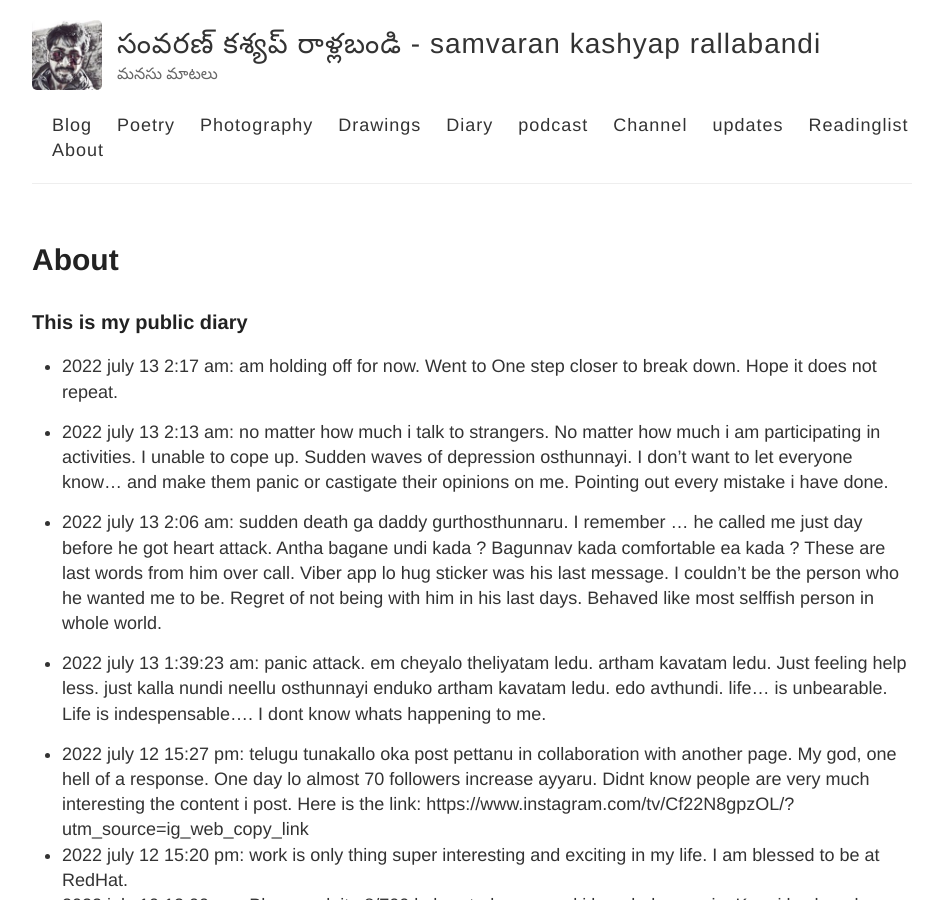
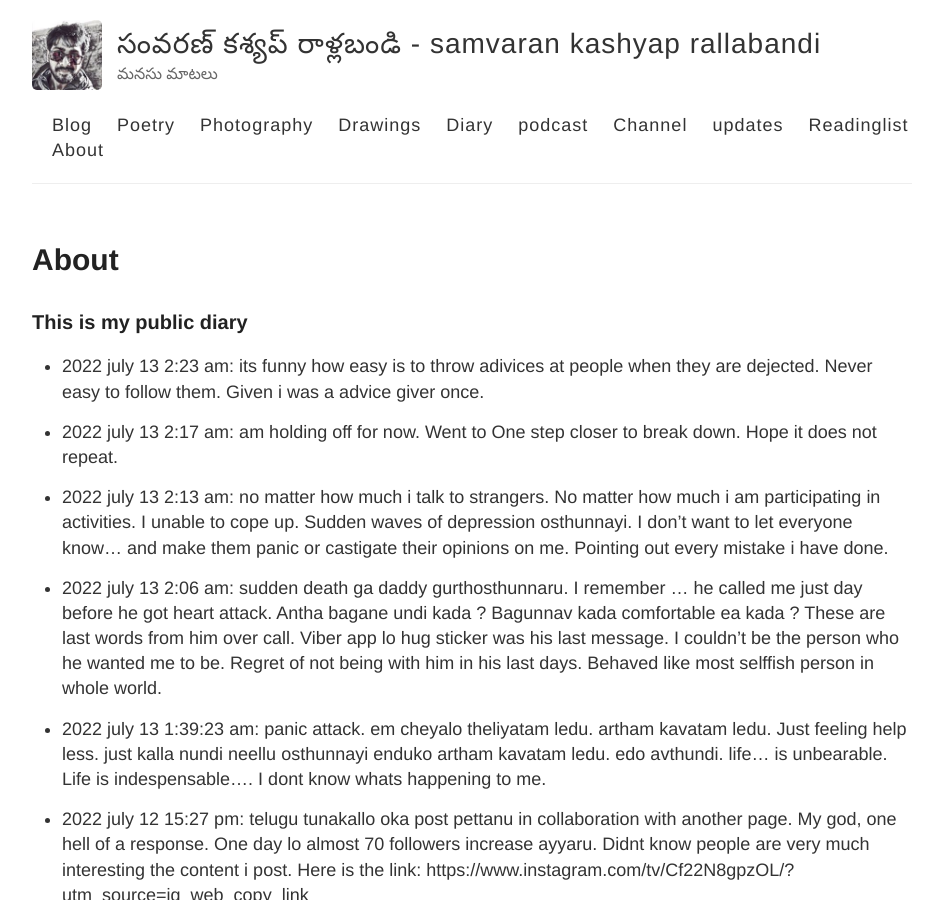
Before and after one commit to rsk/rsk.github.io, a Jekyll site: the page built from updates.md, in a window 1280 px wide and 900 px high. Shown: the whole window, without its empty margins (168-1111 px from the left). Built offline with Jekyll 4.4.1, drawn with Linux system fonts in a browser that asks for light colours; comment, search, counter and statistics services are not loaded.

Commit message:
Update updates.md

```diff
--- a/updates.md
+++ b/updates.md
@@ -6,6 +6,7 @@ permalink: /updates/
 
 
 ### This is my public diary
+- 2022 july 13 2:23 am: its funny how easy is to throw adivices at people when they are dejected. Never easy to follow them. Given i was a advice giver once.
 - 2022 july 13 2:17 am: am holding off for now. Went to One step closer to break down. Hope it does not repeat.
 
 - 2022 july 13 2:13 am: no matter how much i talk to strangers. No matter how much i am participating in activities. I unable to cope up. Sudden waves of depression osthunnayi. I don't want to let everyone know... and make them panic or castigate their opinions on me. Pointing out every mistake i have done.
```
